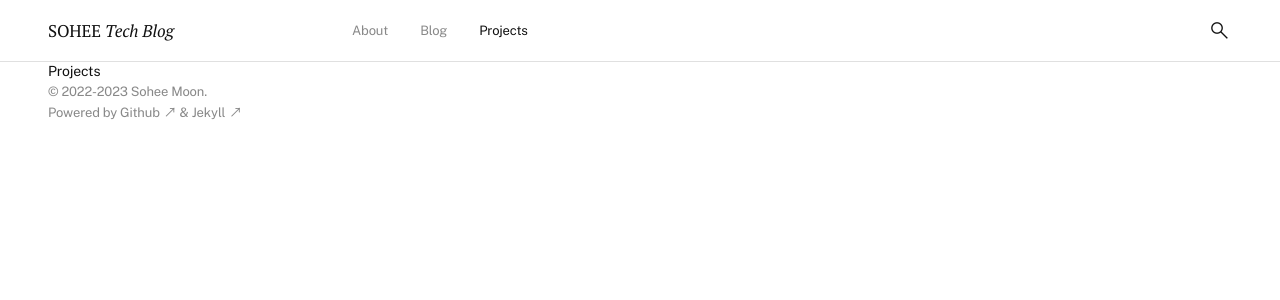
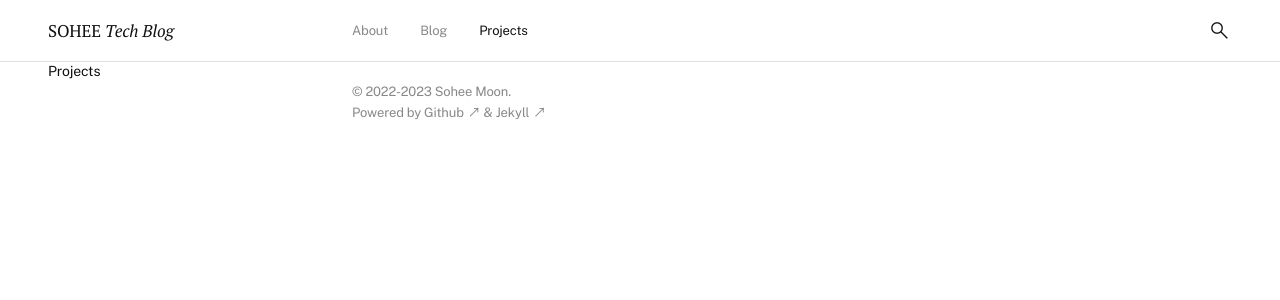
Before and after one commit to soheetech/soheetech.github.io, a Jekyll site: the page built from projects.md, in a window 1280 px wide. Shown: the top 300 px of the page. Built offline with Jekyll 4.4.1, drawn with Linux system fonts in a browser that asks for light colours.

Commit message:
Update main.scss

```diff
--- a/assets/css/main.scss
+++ b/assets/css/main.scss
@@ -76,6 +76,8 @@
 .col-10-12 { width: calc((100% / 6) * 5); }
 .col-11-12 { width: calc((100% / 12) * 11); }
 .col-12-12 { width: 100%; }
+
+.pl-3-12 { padding-left: calc((100% / 4) * 1); }
 
 
 /* common */
```
